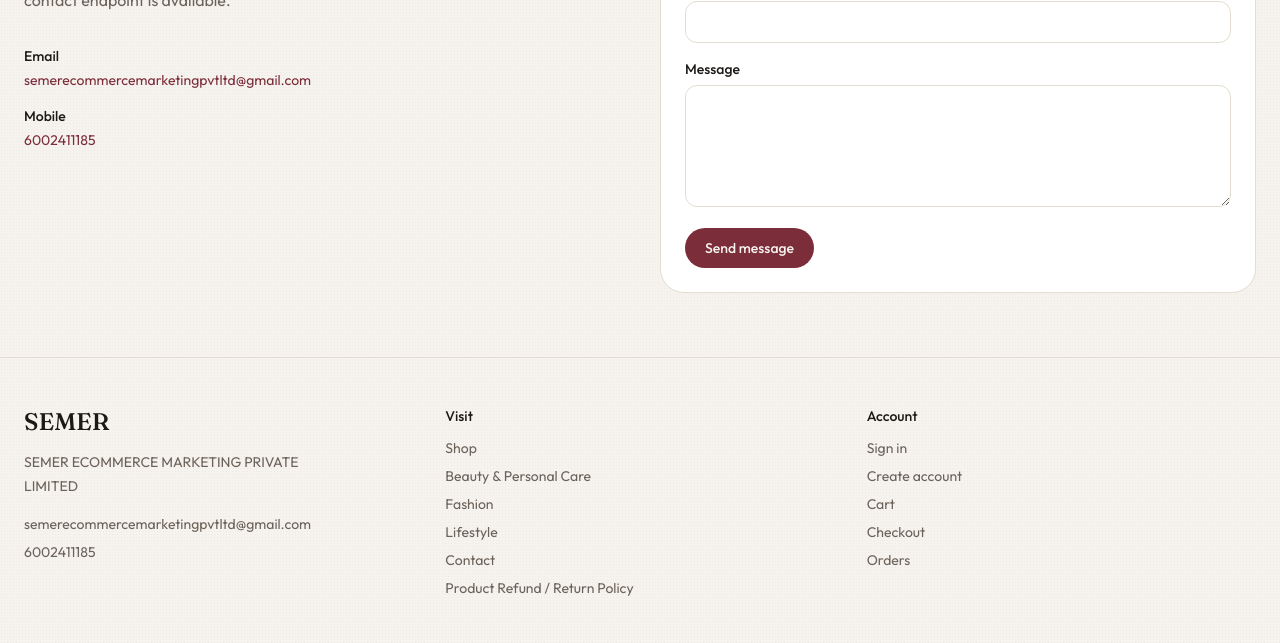
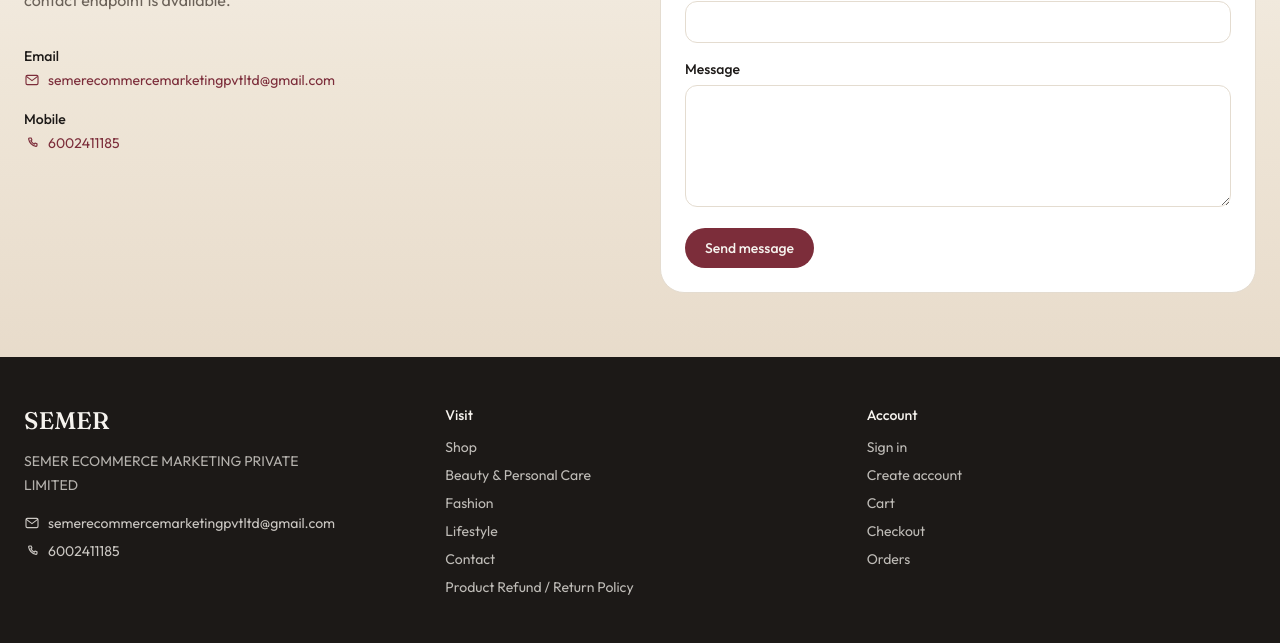
Before and after one commit to beokpayo4-afk/SEMER.-P.-T, a React (Vite) app in the folder frontend/: page /contact in a window 1280 px wide. Shown: the part 295-938 px from the top of the page. Built offline with nearby package versions, Linux system fonts and the light colour scheme; no server answers.

Commit message:
Refactor Footer and ContactPage components to enhance contact information display with icons. Update index.css for improved body background styling and color scheme.

```diff
--- /dev/null
+++ b/frontend/src/components/ContactIcons.tsx
@@ -0,0 +1,20 @@
+export function MailIcon({ className = "h-4 w-4" }: { className?: string }) {
+  return (
+    <svg viewBox="0 0 24 24" className={className} fill="none" stroke="currentColor" strokeWidth="1.7" aria-hidden="true">
+      <rect x="3" y="5" width="18" height="14" rx="2" />
+      <path d="M4 7l8 6 8-6" strokeLinecap="round" strokeLinejoin="round" />
+    </svg>
+  );
+}
+
+export function PhoneIcon({ className = "h-4 w-4" }: { className?: string }) {
+  return (
+    <svg viewBox="0 0 24 24" className={className} fill="none" stroke="currentColor" strokeWidth="1.7" aria-hidden="true">
+      <path
+        d="M8.5 4.5h2.2l1.2 3-1.6 1.2a12 12 0 0 0 5 5l1.2-1.6 3 1.2v2.2c0 .8-.6 1.5-1.4 1.6A14 14 0 0 1 6.9 5.9c.1-.8.8-1.4 1.6-1.4z"
+        strokeLinecap="round"
+        strokeLinejoin="round"
+      />
+    </svg>
+  );
+}
--- a/frontend/src/components/Footer.tsx
+++ b/frontend/src/components/Footer.tsx
@@ -2,6 +2,7 @@
 import { useCategories } from "../hooks/useCatalog.ts";
 import { findCategory } from "../utils/categories.ts";
 import { companyEmail, companyName, companyPhone, companyPhoneHref } from "../utils/company.ts";
+import { MailIcon, PhoneIcon } from "./ContactIcons.tsx";
 
 const departments = ["Beauty & Personal Care", "Fashion", "Lifestyle"];
 
@@ -9,21 +10,23 @@
   const categories = useCategories();
 
   return (
-    <footer className="mt-auto border-t border-line">
+    <footer className="mt-auto bg-ink text-paper">
       <div className="mx-auto grid max-w-7xl gap-8 px-4 py-12 sm:px-6 md:grid-cols-3">
         <div>
           <p className="font-display text-2xl">SEMER</p>
-          <p className="mt-3 max-w-xs text-sm leading-6 text-muted">{companyName}</p>
-          <a href={`mailto:${companyEmail}`} className="mt-4 block break-all text-sm text-muted">
-            {companyEmail}
+          <p className="mt-3 max-w-xs text-sm leading-6 text-paper/70">{companyName}</p>
+          <a href={`mailto:${companyEmail}`} className="mt-4 flex items-start gap-2 text-sm text-paper/80">
+            <MailIcon className="mt-0.5 h-4 w-4 shrink-0" />
+            <span className="break-all">{companyEmail}</span>
           </a>
-          <a href={companyPhoneHref} className="mt-2 block text-sm text-muted">
-            {companyPhone}
+          <a href={companyPhoneHref} className="mt-2 flex items-center gap-2 text-sm text-paper/80">
+            <PhoneIcon className="h-4 w-4 shrink-0" />
+            <span>{companyPhone}</span>
           </a>
         </div>
         <div className="text-sm">
           <p className="font-medium">Visit</p>
-          <div className="mt-3 flex flex-col gap-2 text-muted">
+          <div className="mt-3 flex flex-col gap-2 text-paper/75">
             <Link to="/shop">Shop</Link>
             {departments.map((name) => {
               const match = categories.data ? findCategory(categories.data, name) : undefined;
@@ -40,7 +43,7 @@
         </div>
         <div className="text-sm">
           <p className="font-medium">Account</p>
-          <div className="mt-3 flex flex-col gap-2 text-muted">
+          <div className="mt-3 flex flex-col gap-2 text-paper/75">
             <Link to="/login">Sign in</Link>
             <Link to="/register">Create account</Link>
             <Link to="/cart">Cart</Link>
--- a/frontend/src/index.css
+++ b/frontend/src/index.css
@@ -14,9 +14,9 @@
 
 body {
   margin: 0;
-  background-color: var(--color-paper);
-  background-image: radial-gradient(rgba(28, 25, 23, 0.045) 0.6px, transparent 0.6px);
-  background-size: 3px 3px;
+  background-color: #efe6d8;
+  background-image: linear-gradient(180deg, #f8f5f0 0%, #efe6d8 46%, #e4d6c4 100%);
+  background-attachment: fixed;
   color: var(--color-ink);
   font-family: var(--font-sans);
 }
--- a/frontend/src/pages/ContactPage.tsx
+++ b/frontend/src/pages/ContactPage.tsx
@@ -1,5 +1,6 @@
 import { type FormEvent, useState } from "react";
 import { Button } from "../components/Button.tsx";
+import { MailIcon, PhoneIcon } from "../components/ContactIcons.tsx";
 import { Input } from "../components/Input.tsx";
 import { usePageTitle } from "../hooks/usePageTitle.ts";
 import { useToast } from "../hooks/useToast.ts";
@@ -34,16 +35,18 @@
           <div>
             <dt className="font-medium">Email</dt>
             <dd className="mt-1">
-              <a href={`mailto:${companyEmail}`} className="break-all text-wine">
-                {companyEmail}
+              <a href={`mailto:${companyEmail}`} className="inline-flex items-start gap-2 break-all text-wine">
+                <MailIcon className="mt-0.5 h-4 w-4 shrink-0" />
+                <span>{companyEmail}</span>
               </a>
             </dd>
           </div>
           <div>
             <dt className="font-medium">Mobile</dt>
             <dd className="mt-1">
-              <a href={companyPhoneHref} className="text-wine">
-                {companyPhone}
+              <a href={companyPhoneHref} className="inline-flex items-center gap-2 text-wine">
+                <PhoneIcon className="h-4 w-4 shrink-0" />
+                <span>{companyPhone}</span>
               </a>
             </dd>
           </div>
```
